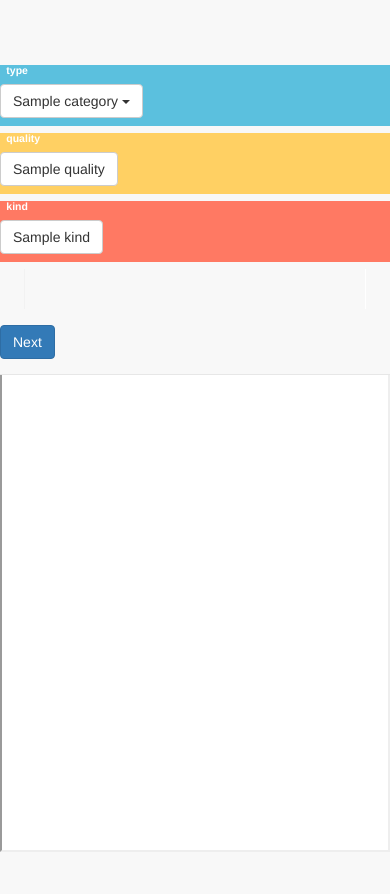
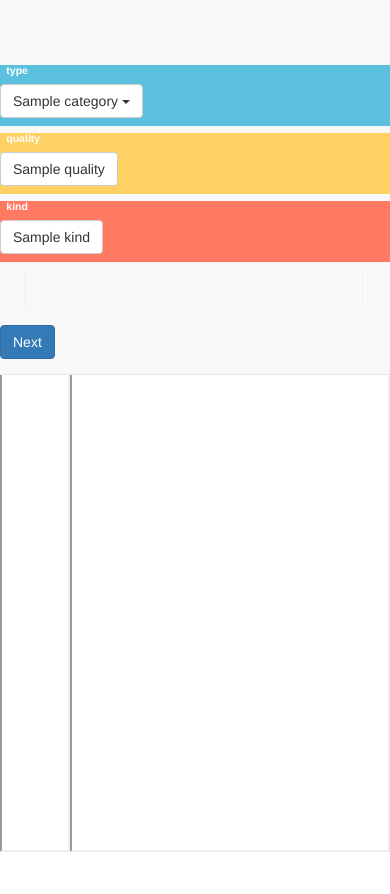
Before and after one commit to idradm/articles-types-learning-set, a Django app: template watson/templates/main.html in a window 390 px wide. Before the commit the page ends 852 px from the top, so only its background shows below. Run offline with Django 3.2, Linux system fonts and the light colour scheme; data comes from the database, SQL or seed files in the repository; tables that the repository leaves empty hold one stand-in row (values such as "Sample post"); the template is opened without the code that fills it: values that come from a table or form of the project are taken from there, most other values are stand-ins (such as "Sample title", 1, 10 or a date in 2020); parts of the project's set-up code (start-up, migrations or seed data) failed here and were passed over; some libraries are stand-ins or nearby versions.

Commit message:
PLA-1305 mobile view added

```diff
--- a/watson/static/watson/css/watson.css
+++ b/watson/static/watson/css/watson.css
@@ -44,3 +44,24 @@
 .padding-right-5 {
     padding-right: 5px;
 }
+
+.width-320 {
+    width: 320px;
+}
+
+.float-right {
+    float: right;
+}
+
+.position-absolute {
+    position: absolute;
+}
+
+.z-index-1 {
+    z-index: 1;
+}
+
+iframe {
+    width: 100%;
+    height: 100%;
+}
--- a/watson/static/watson/js/watson.js
+++ b/watson/static/watson/js/watson.js
@@ -1,4 +1,7 @@
 $(function(){
+    setWidth();
+    $(window).resize(setWidth);
+
     $('.watson-hover').hover(toggleHide, toggleHide);
 
     $('.watson-btn').click(function() {
@@ -48,6 +51,10 @@ $(function(){
         }
     });
 
+    function setWidth() {
+        $('.watson-desktop').width($(window).width() - $('.watson-mobile').width());
+    }
+
     function toggleHide(el) {
         $(el.currentTarget).children('span').toggleClass('hide');
     }
--- a/watson/templates/main.html
+++ b/watson/templates/main.html
@@ -8,7 +8,10 @@
 <div class="token">
     {% csrf_token %}
 </div>
-<iframe src="{{ url }}" class="margin-top-50 width-100p height-95p"></iframe>
+<div class="margin-top-50 ">
+    <div class="watson-desktop height-95p position-absolute"><iframe src="{{ url }}"></iframe></div>
+    <div class="watson-mobile height-95p width-320 float-right z-index-1"><iframe src="{{ url }}?useskin=wikiamobile"></iframe></div>
+</div>
 <nav class="navbar navbar-default navbar-fixed-top margin-bottom-0" role="navigation">
     <div class="container-fluid">
         <ul class="nav navbar-nav">
```
